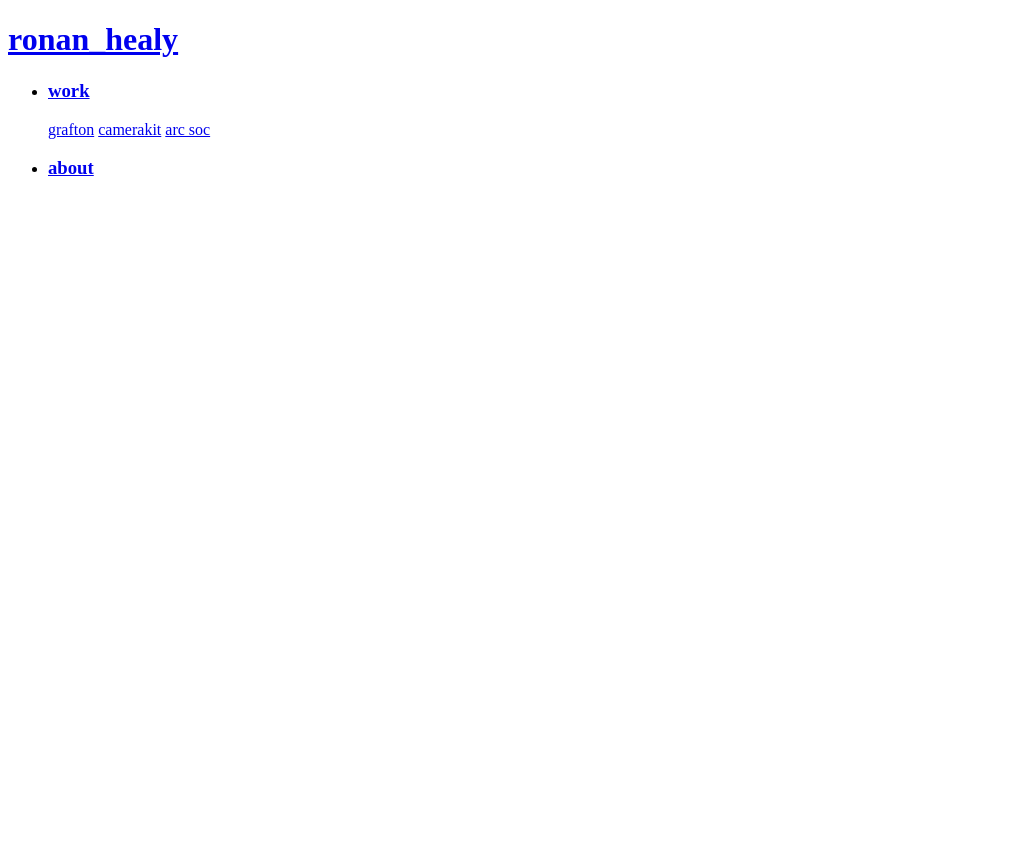
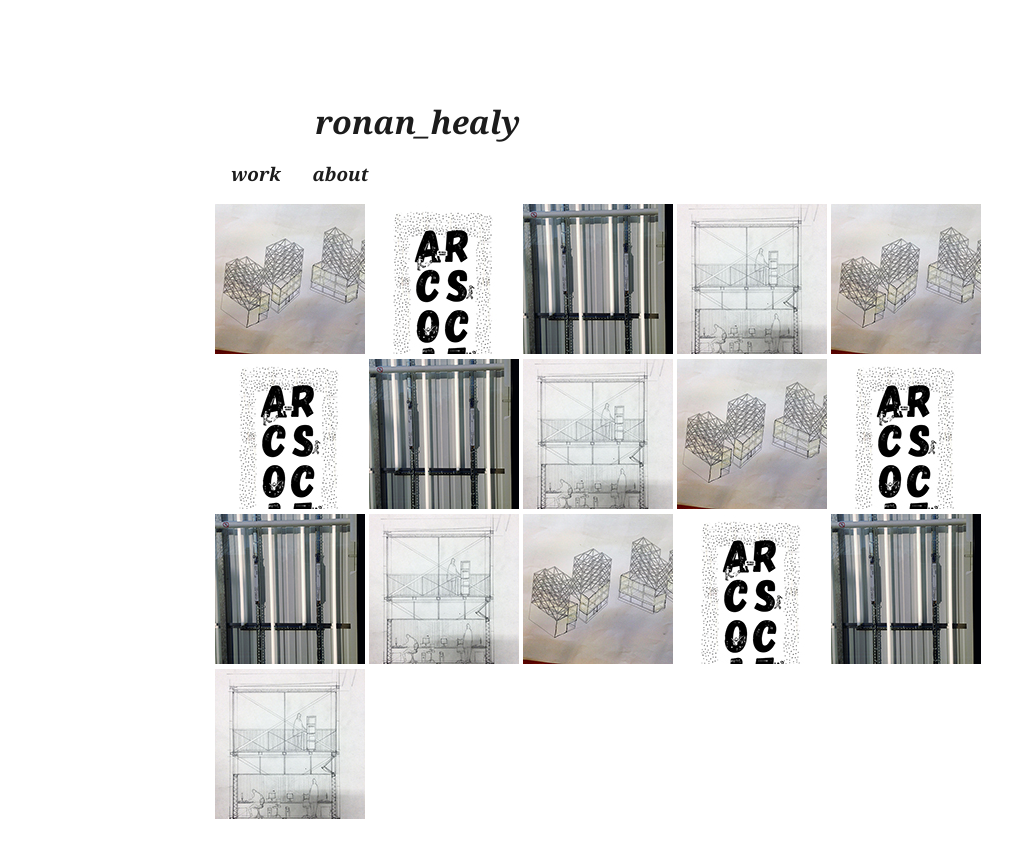
Before and after one commit to ronanhealy94/ronanhealy94.github.io, a Jekyll site: the page arcsoc.html, which Jekyll copies as it is, in a window 1280 px wide and 900 px high. Shown: the top 858 px of the window, without its empty margins (0-1036 px from the left). Built offline with Jekyll 4.4.1, drawn with Linux system fonts in a browser that asks for light colours.

Commit message:
Update arcsoc.html

```diff
--- a/arcsoc.html
+++ b/arcsoc.html
@@ -3,47 +3,47 @@
 <head>
   <title>Ronan Healy - Portfolio</title>
   <meta charset="utf-8">
-  <link rel="stylesheet" href="file:///C:/Users/ronan/Desktop/Ronan/css/Style.css">
+  <link rel="stylesheet" href="/css/Style.css">
   <!-- Add jQuery library -->
   <script type="text/javascript" src="http://code.jquery.com/jquery-latest.min.js"></script>
-  <link rel="stylesheet" href="file:///C:/Users/ronan/Desktop/fancybox/source/jquery.fancybox.css?v=2.1.6" type="text/css" media="screen" />
-  <script type="text/javascript" src="file:///C:/Users/ronan/Desktop/fancybox/source/jquery.fancybox.pack.js?v=2.1.6"></script>
-  <script type="text/javascript" src="file:///C:/Users/ronan/Desktop/Ronan/js/script.js"></script>
+  <link rel="stylesheet" href="/fancybox/source/jquery.fancybox.css?v=2.1.6" type="text/css" media="screen" />
+  <script type="text/javascript" src="/fancybox/source/jquery.fancybox.pack.js?v=2.1.6"></script>
+  <script type="text/javascript" src="/js/script.js"></script>
 </head>
 <body>
 <div class="header">
-<h1 class="title"><a href="file:///C:/Users/ronan/Desktop/Ronan/index.html">ronan_healy</a></h1>
+<h1 class="title"><a href="/">ronan_healy</a></h1>
 <div class="menu">
   <ul>
     <li class="dropdown">
       <h3><a href="javascript:void(0)" class="dropbtn">work</a></h3>
       <div class="dropdown-content">
-        <a href="file:///C:/Users/ronan/Desktop/Ronan/index.html">grafton</a>
-        <a href="#">camerakit</a>
-        <a href="#">arc soc</a>
+        <a href="/grafton.html">grafton</a>
+        <a href="/camerakit.html">camerakit</a>
+        <a href="/arcsoc.html">arc soc</a>
       </div>
     </li>
-    <li><h3><a href="file:///C:/Users/ronan/Desktop/Ronan/index.html">about</a></h3></li>
+    <li><h3><a href="/about.html">about</a></h3></li>
   </ul>
 </div>
 </div>
 <div class="mainBody">
-  <a class="fancybox" rel="group" href="file:///C:/Users/ronan/Desktop/Ronan/img/sketch2_b.jpg"><img src="file:///C:/Users/ronan/Desktop/Ronan/img/sketch2_s.jpg" alt="" /></a>
-  <a class="fancybox" rel="group" href="file:///C:/Users/ronan/Desktop/Ronan/img/sketch3_b.jpg"><img src="file:///C:/Users/ronan/Desktop/Ronan/img/sketch3_s.jpg" alt="" /></a>
-  <a class="fancybox" rel="group" href="file:///C:/Users/ronan/Desktop/Ronan/img/photo_b.jpg"><img src="file:///C:/Users/ronan/Desktop/Ronan/img/photo_s.jpg" alt="" /></a>
-  <a class="fancybox" rel="group" href="file:///C:/Users/ronan/Desktop/Ronan/img/sketch_b.jpg"><img src="file:///C:/Users/ronan/Desktop/Ronan/img/sketch_s.jpg" alt="" /></a>
-  <a class="fancybox" rel="group" href="file:///C:/Users/ronan/Desktop/Ronan/img/sketch2_b.jpg"><img src="file:///C:/Users/ronan/Desktop/Ronan/img/sketch2_s.jpg" alt="" /></a>
-  <a class="fancybox" rel="group" href="file:///C:/Users/ronan/Desktop/Ronan/img/sketch3_b.jpg"><img src="file:///C:/Users/ronan/Desktop/Ronan/img/sketch3_s.jpg" alt="" /></a>
-  <a class="fancybox" rel="group" href="file:///C:/Users/ronan/Desktop/Ronan/img/photo_b.jpg"><img src="file:///C:/Users/ronan/Desktop/Ronan/img/photo_s.jpg" alt="" /></a>
-  <a class="fancybox" rel="group" href="file:///C:/Users/ronan/Desktop/Ronan/img/sketch_b.jpg"><img src="file:///C:/Users/ronan/Desktop/Ronan/img/sketch_s.jpg" alt="" /></a>
-  <a class="fancybox" rel="group" href="file:///C:/Users/ronan/Desktop/Ronan/img/sketch2_b.jpg"><img src="file:///C:/Users/ronan/Desktop/Ronan/img/sketch2_s.jpg" alt="" /></a>
-  <a class="fancybox" rel="group" href="file:///C:/Users/ronan/Desktop/Ronan/img/sketch3_b.jpg"><img src="file:///C:/Users/ronan/Desktop/Ronan/img/sketch3_s.jpg" alt="" /></a>
-  <a class="fancybox" rel="group" href="file:///C:/Users/ronan/Desktop/Ronan/img/photo_b.jpg"><img src="file:///C:/Users/ronan/Desktop/Ronan/img/photo_s.jpg" alt="" /></a>
-  <a class="fancybox" rel="group" href="file:///C:/Users/ronan/Desktop/Ronan/img/sketch_b.jpg"><img src="file:///C:/Users/ronan/Desktop/Ronan/img/sketch_s.jpg" alt="" /></a>
-  <a class="fancybox" rel="group" href="file:///C:/Users/ronan/Desktop/Ronan/img/sketch2_b.jpg"><img src="file:///C:/Users/ronan/Desktop/Ronan/img/sketch2_s.jpg" alt="" /></a>
-  <a class="fancybox" rel="group" href="file:///C:/Users/ronan/Desktop/Ronan/img/sketch3_b.jpg"><img src="file:///C:/Users/ronan/Desktop/Ronan/img/sketch3_s.jpg" alt="" /></a>
-  <a class="fancybox" rel="group" href="file:///C:/Users/ronan/Desktop/Ronan/img/photo_b.jpg"><img src="file:///C:/Users/ronan/Desktop/Ronan/img/photo_s.jpg" alt="" /></a>
-  <a class="fancybox" rel="group" href="file:///C:/Users/ronan/Desktop/Ronan/img/sketch_b.jpg"><img src="file:///C:/Users/ronan/Desktop/Ronan/img/sketch_s.jpg" alt="" /></a>
+  <a class="fancybox" rel="group" href="/img/sketch2_b.jpg"><img src="/img/sketch2_s.jpg" alt="" /></a>
+  <a class="fancybox" rel="group" href="/img/sketch3_b.jpg"><img src="/img/sketch3_s.jpg" alt="" /></a>
+  <a class="fancybox" rel="group" href="/img/photo_b.jpg"><img src="/img/photo_s.jpg" alt="" /></a>
+  <a class="fancybox" rel="group" href="/img/sketch_b.jpg"><img src="/img/sketch_s.jpg" alt="" /></a>
+  <a class="fancybox" rel="group" href="/img/sketch2_b.jpg"><img src="/img/sketch2_s.jpg" alt="" /></a>
+  <a class="fancybox" rel="group" href="/img/sketch3_b.jpg"><img src="/img/sketch3_s.jpg" alt="" /></a>
+  <a class="fancybox" rel="group" href="/img/photo_b.jpg"><img src="/img/photo_s.jpg" alt="" /></a>
+  <a class="fancybox" rel="group" href="/img/sketch_b.jpg"><img src="/img/sketch_s.jpg" alt="" /></a>
+  <a class="fancybox" rel="group" href="/img/sketch2_b.jpg"><img src="/img/sketch2_s.jpg" alt="" /></a>
+  <a class="fancybox" rel="group" href="/img/sketch3_b.jpg"><img src="/img/sketch3_s.jpg" alt="" /></a>
+  <a class="fancybox" rel="group" href="/img/photo_b.jpg"><img src="/img/photo_s.jpg" alt="" /></a>
+  <a class="fancybox" rel="group" href="/img/sketch_b.jpg"><img src="/img/sketch_s.jpg" alt="" /></a>
+  <a class="fancybox" rel="group" href="/img/sketch2_b.jpg"><img src="/img/sketch2_s.jpg" alt="" /></a>
+  <a class="fancybox" rel="group" href="/img/sketch3_b.jpg"><img src="/img/sketch3_s.jpg" alt="" /></a>
+  <a class="fancybox" rel="group" href="/img/photo_b.jpg"><img src="/img/photo_s.jpg" alt="" /></a>
+  <a class="fancybox" rel="group" href="/img/sketch_b.jpg"><img src="/img/sketch_s.jpg" alt="" /></a>
 </div>
  <script type="text/javascript">
 	$(document).ready(function() {
```
